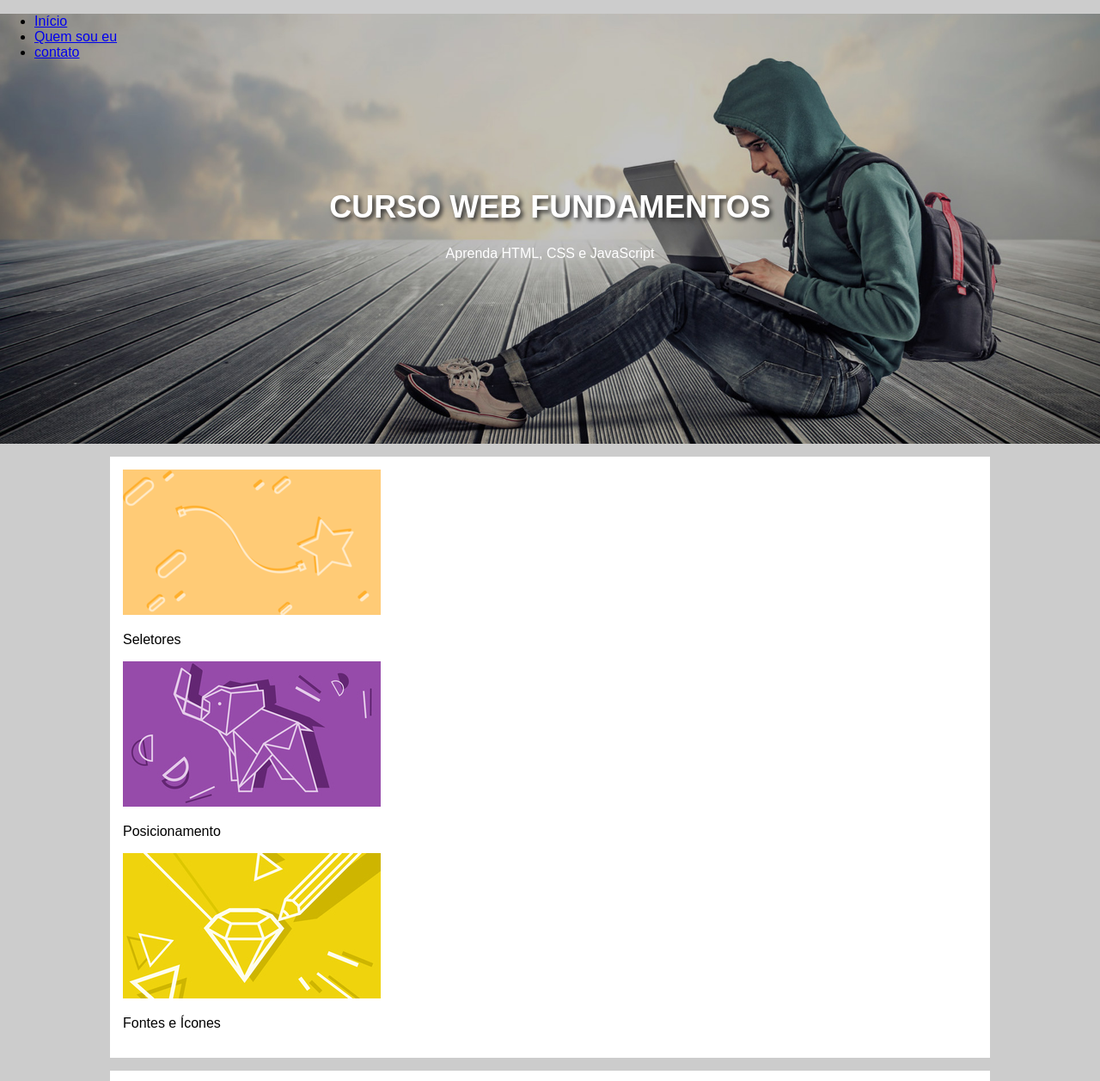
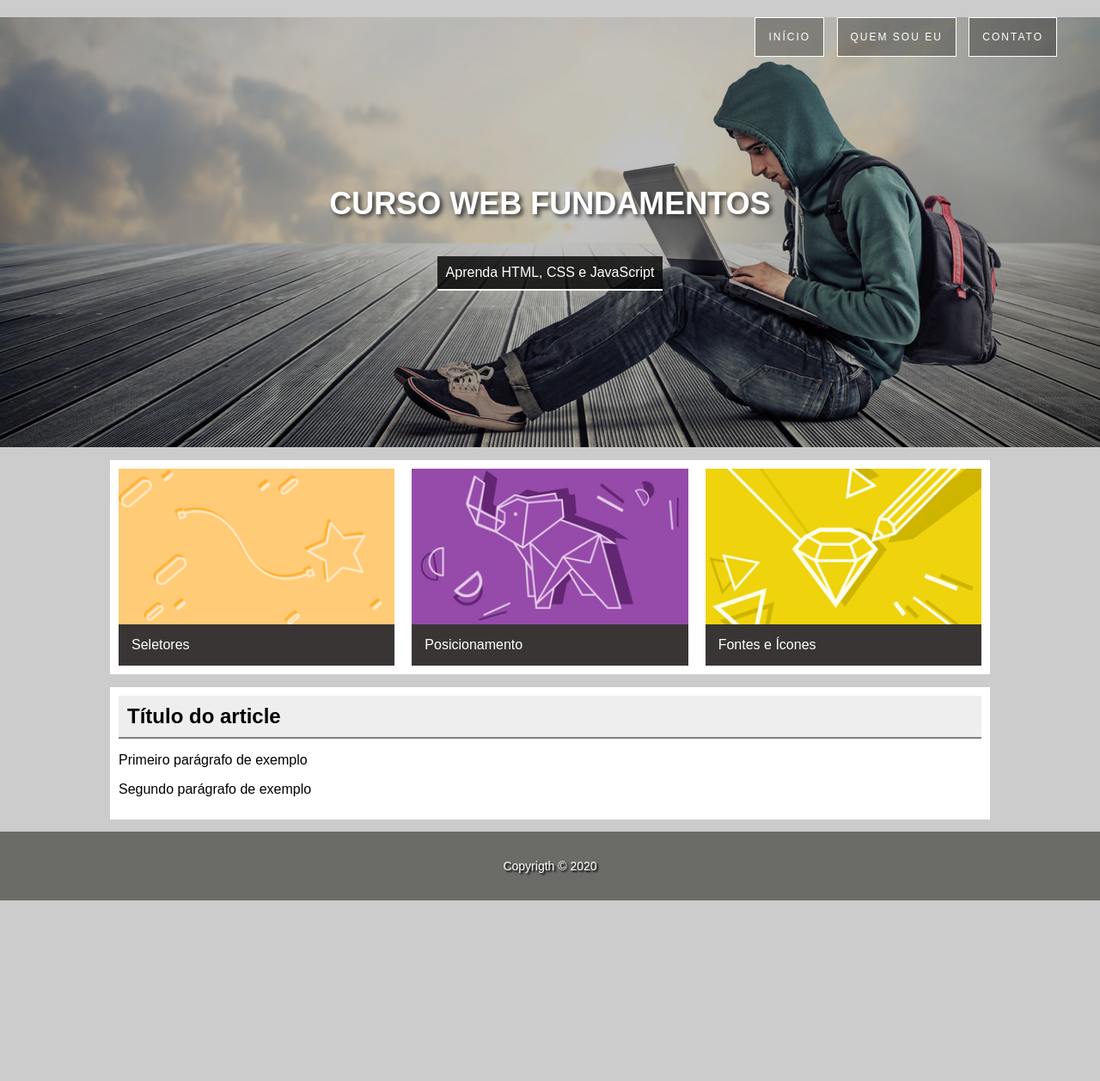
Before and after one commit to AlexandraEspindola/Curso-HTML-CSS-JS, a plain HTML site: page html-css-js_valtech/index.html in a window 1280 px wide. Shown: the top 1257 px of the page at 86% size. After the commit the page ends 1047 px from the top, so only its background shows below. Drawn offline with Linux system fonts and the light colour scheme.

Commit message:
atualizando css e index

```diff
--- a/html-css-js_valtech/index.html
+++ b/html-css-js_valtech/index.html
@@ -16,7 +16,7 @@
 
 <div id="principal">
 
-<header class="bannerheadertopo">
+<header class="hero">
     <nav>
         <ul>
             <li><a href="09_index.html">Início</a></li>
@@ -24,7 +24,7 @@
             <li><a href="#">contato</a></li>
         </ul>
     </nav>
-    <div class="contenttitulo">
+    <div class="hero-content">
         <h1>Curso Web Fundamentos</h1>
         <p>Aprenda HTML, CSS e JavaScript</p>
     </div>
@@ -32,17 +32,17 @@
 
 <main>
     <section class="content-section">
-        <div class="card">
+        <div class="card card-1">
             <img src="imagens/card_01.png" alt="">
             <p>Seletores</p>
         </div>
 
-        <div class="card">
+        <div class="card card-2">
             <img src="imagens/card_02.jpg" alt="">
             <p>Posicionamento</p>
         </div>
 
-        <div class="card">
+        <div class="card card-3">
             <img src="imagens/card_03.jpg" alt="">
             <p>Fontes e Ícones</p>
         </div>
@@ -50,14 +50,14 @@
 
     <section class="content-section">
         <article>
-            <header class="content-headerh2"><h2>Título do article</h2></header>
+            <header class="content-header"><h2>Título do article</h2></header>
             <p>Primeiro parágrafo de exemplo</p>
             <p>Segundo parágrafo de exemplo</p>
         </article>
     </section>
 </main>
 
-<footer class="content-footer">
+<footer class="rodape">
     <p>Copyrigth &copy; 2020</p>
 </footer>
 
--- a/html-css-js_valtech/projetoCss/estilo.css
+++ b/html-css-js_valtech/projetoCss/estilo.css
@@ -4,23 +4,57 @@ body {
     margin: 0;
 }
 
-.bannerheadertopo{
+.hero{
     background-image: url(../imagens/bg-3.jpg);
     height: 500px;
     background-position: right center;
     background-size: cover;
 }
 
-.contenttitulo{
+.hero-content{
     text-align: center;
     color: white;
     margin-top: 150px;
 }
 
-.contenttitulo h1{
+.hero-content h1{
     text-transform: uppercase;
     font-size: 36px;
     text-shadow: 3px 3px 5px #333 ;
+}
+
+.hero-content p{
+    background-color: rgba(0,0,0, .8);
+    display: inline-block;
+    padding: 10px;
+    border-bottom: 2px solid white;
+}
+
+.hero nav ul{
+    text-align: right;
+    margin: 20px 50px 0 0;
+}
+
+.hero nav li{
+    display: inline-block;
+    list-style: none;
+    margin-left: 10px;
+    border: 1px solid white;
+}
+
+.hero nav a{
+    background: rgba(0,0,0, 0.3);
+    display: block;
+    padding: 15px;
+    color: white;
+    text-decoration: none;
+    text-transform: uppercase;
+    font-size: 12px;
+    letter-spacing: 2px;
+}
+
+.hero nav a:hover{
+    background: rgba(0,0,0, 0.5);
 }
 
 main{
@@ -29,30 +63,49 @@ main{
 }
 
 .content-section{
-    background-color: white ;
-    padding: 15px;
-    margin-top:15px;
+    background-color: white;
+    padding: 10px;
+    margin-top: 15px;
+    overflow: auto;
 }
 
-.content-headerh2{
+.card{
+    width: 32%;
+    float: left;
+    box-sizing: border-box;
+}
+.card-1, .card-2{
+    margin-right: 2%;
+}
+.card img {
+   width: 100%;
+    display: block;
+}
+.card p{
+    background-color: #393535;
+    color: white;
+    margin: 0;
+    padding: 15px;
+}
+
+.content-header{
     border-bottom: solid 2px grey;
     padding: 10px;
     background-color: #eee;
 }
 
-.content-headerh2 h2{
+.content-header h2{
     margin:0;
 }
 
-.content-footer{
 
-    border-bottom: solid rgb(58, 56, 56);
-    background-color: gray;
-    text-align: center;
-    margin-top: 10px;
-    padding: 30px;
-    color: white;
-    font-size: 15px;
-    text-shadow: 3px 3px 5px black ;
+
+.rodape{
     height: 80px;
+	color: white;
+	font-size: 14px;
+	text-align: center;
+	text-shadow: 2px 2px 2px black;
+	background: #6b6c68;
+    line-height: 80px;
 }
```
